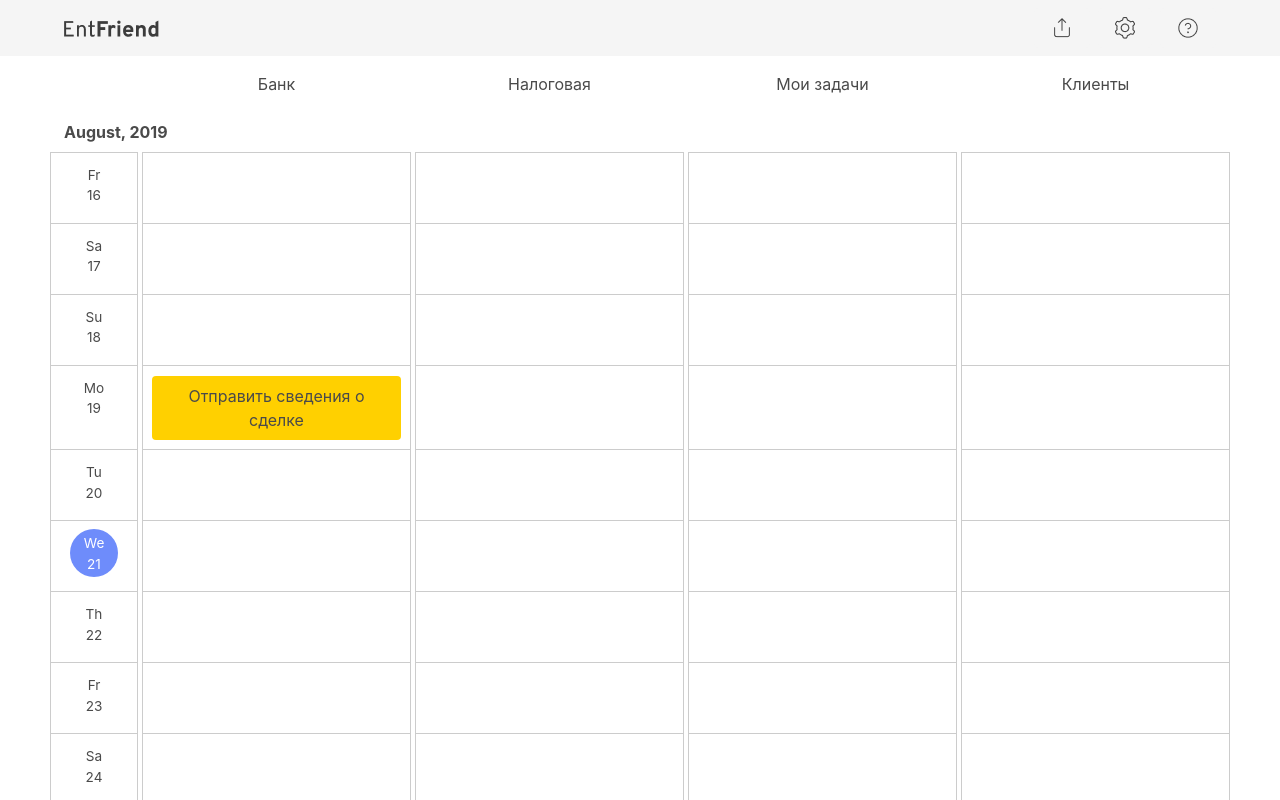
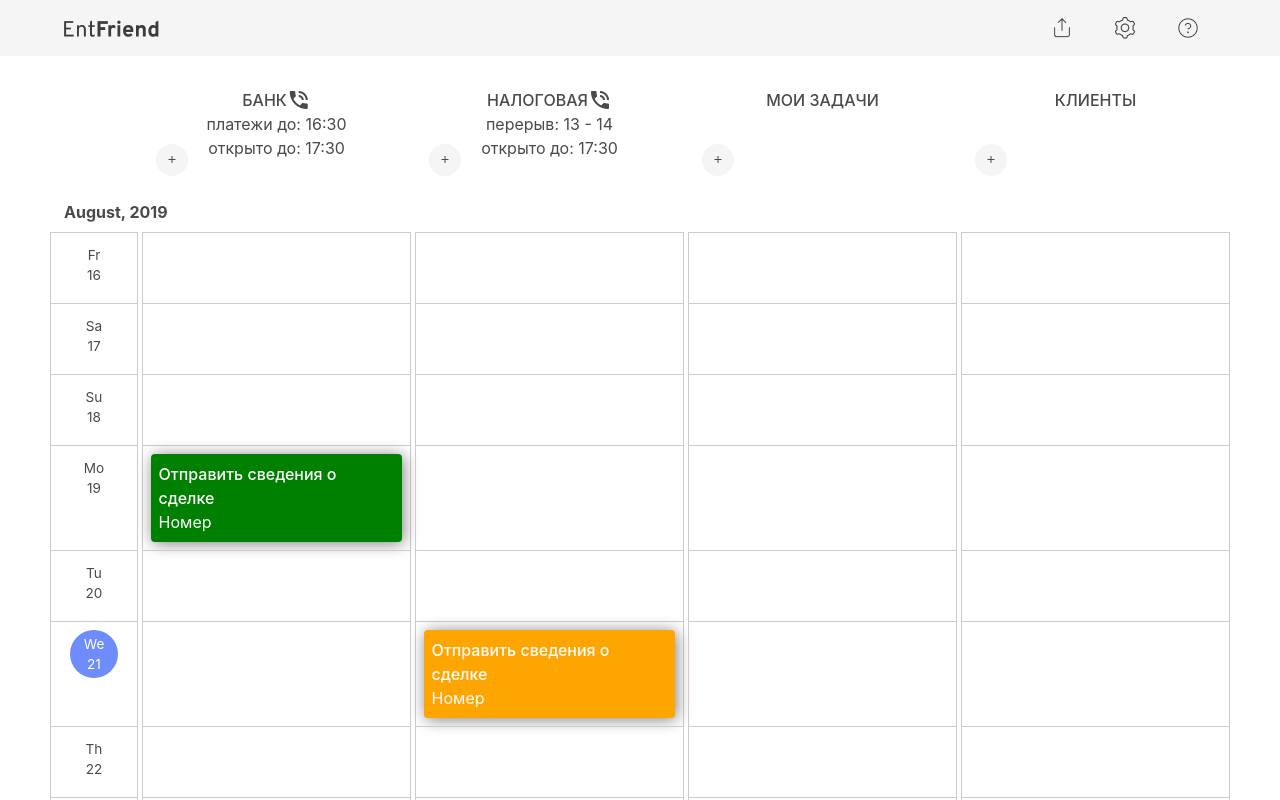
Before and after one commit to meylisday/vue-test, a Vue app: page /notifications in a window 1280 px wide. Shown: the top 800 px of the page. Built offline with nearby package versions, Linux system fonts and the light colour scheme.

Commit message:
add calendar-header

```diff
--- a/package.json
+++ b/package.json
@@ -13,6 +13,7 @@
     "build": "node build/build.js"
   },
   "dependencies": {
+    "@mdi/font": "^4.1.95",
     "buefy": "^0.8.2",
     "lodash-es": "^4.17.15",
     "moment": "^2.24.0",
--- /dev/null
+++ b/src/assets/calendar-custom-header.css
@@ -0,0 +1,16 @@
+.calendar-custom-header {
+  position: relative;
+  width: 100%;
+}
+.calendar-custom-header-add {
+  bottom: 0;
+  font-weight: bold;
+  left: 0;
+  width: 2rem;
+  height: 2rem;
+  position: absolute;
+}
+.calendar-custom-header-label {
+  display: inline-flex;
+  text-transform: uppercase;
+}
--- /dev/null
+++ b/src/components/calendar-custom-templates/event.vue
@@ -0,0 +1,39 @@
+<template>
+  <div class="calendar-event" :style="{ backgroundColor: color }">
+    <p class="calendar-event-label">{{event.label}}</p>
+    <p>{{event.number}}</p>
+  </div>
+</template>
+
+<script>
+
+export default {
+  name: "calendar-event",
+  props: {
+    event: {
+      required: true,
+      type: Object
+    },
+    color: {
+      required: false,
+      type: String,
+      default: "#6e8cfb",
+    }
+  }
+};
+</script>
+
+<style scoped>
+.calendar-event {
+  display: flex;
+  flex-direction: column;
+  text-align: start;
+  padding: 0.5rem;
+  border-radius: 0.25rem;
+  color: #fff;
+  box-shadow: 0.1rem 0.1rem 1rem grey;
+}
+.calendar-event-label {
+  font-weight: 500;
+}
+</style>>
--- /dev/null
+++ b/src/components/calendar-custom-templates/header-bank.vue
@@ -0,0 +1,37 @@
+<template>
+  <div class="calendar-custom-header">
+    <span class="calendar-custom-header-label">
+      {{data.label}}
+      <b-icon icon="phone-in-talk"></b-icon>
+    </span>
+    <p>
+      платежи до:
+      <span>16:30</span>
+    </p>
+    <p>
+      открыто до:
+      <span>17:30</span>
+    </p>
+    <b-button
+      class="calendar-custom-header-add"
+      type="is-light"
+      icon-left="plus"
+      size="is-small"
+      rounded
+    ></b-button>
+  </div>
+</template>
+
+<script>
+import "./styles.css";
+
+export default {
+  name: "calendar-header-bank",
+  props: {
+    data: {
+      required: true,
+      type: Object
+    }
+  }
+};
+</script>
--- /dev/null
+++ b/src/components/calendar-custom-templates/header-tasks.vue
@@ -0,0 +1,23 @@
+<template>
+  <div class="calendar-custom-header">
+    <span class="calendar-custom-header-label">
+      {{data.label}}
+    </span>
+    <div></div>
+    <b-button class="calendar-custom-header-add" type="is-light" icon-left="plus" size="is-small" rounded></b-button>
+  </div>
+</template>
+
+<script>
+import './styles.css'
+
+export default {
+  name: "calendar-header-tasks",
+  props: {
+    data: {
+      required: true,
+      type: Object
+    }
+  }
+};
+</script>
--- /dev/null
+++ b/src/components/calendar-custom-templates/header-taxes.vue
@@ -0,0 +1,31 @@
+<template>
+  <div class="calendar-custom-header">
+    <span class="calendar-custom-header-label">
+      {{data.label}}
+      <b-icon icon="phone-in-talk"></b-icon>
+    </span>
+    <p>перерыв: <span>13 - 14</span></p>
+    <p>открыто до: <span>17:30</span></p>
+    <b-button
+      class="calendar-custom-header-add"
+      type="is-light"
+      icon-left="plus"
+      size="is-small"
+      rounded
+    ></b-button>
+  </div>
+</template>
+
+<script>
+import './styles.css'
+
+export default {
+  name: "calendar-header-taxes",
+  props: {
+    data: {
+      required: true,
+      type: Object
+    },
+  }
+};
+</script>
--- /dev/null
+++ b/src/components/calendar-custom-templates/index.js
@@ -0,0 +1,4 @@
+export { default as CalendarEvent } from './event'
+export { default as CalendarHeaderBank } from './header-bank'
+export { default as CalendarHeaderTasks } from './header-tasks'
+export { default as CalendarHeaderTaxes } from './header-taxes'
--- /dev/null
+++ b/src/components/calendar-custom-templates/styles.css
@@ -0,0 +1,21 @@
+.calendar-custom-header {
+  flex-direction: column;
+  justify-content: center;
+  padding: 1rem;
+  position: relative;
+  width: 100%;
+}
+.calendar-custom-header-add {
+  bottom: 0;
+  font-weight: bold;
+  left: 0;
+  width: 2rem;
+  height: 2rem;
+  position: absolute;
+}
+.calendar-custom-header-label {
+  display: inline-flex;
+  text-transform: uppercase;
+  justify-content: center;
+  font-weight: 500;
+}
--- a/src/components/calendar.vue
+++ b/src/components/calendar.vue
@@ -22,15 +22,13 @@
             </span>
           </div>
           <div class="cell" v-for="{type} in headers" :key="type">
-            <div v-if="hasNotification(formated, type)" :style="{ width: '100%' }">
-              <slot
-                name="notification"
-                v-for="(event, index) in getEvents(formated, type)"
-                v-bind:event="event"
-              >
-                <span class="notification" :key="`${type}_${index}`">{{event.label}}</span>
-              </slot>
-            </div>
+            <ul v-if="hasNotification(formated, type)" :style="{ width: '100%' }">
+              <li v-for="(event, index) in getEvents(formated, type)" :key="index">
+                <slot name="event" v-bind:event="event">
+                  <span class="notification" :key="`${type}_${index}`">{{event.label}}</span>
+                </slot>
+              </li>
+            </ul>
           </div>
         </div>
       </li>
--- a/src/main.js
+++ b/src/main.js
@@ -3,6 +3,7 @@
 import Vue from 'vue'
 import Buefy from 'buefy'
 import 'buefy/dist/buefy.css'
+import '@mdi/font/css/materialdesignicons.min.css'
 import App from './App'
 import router from './router'
 
--- a/src/views/notifications.vue
+++ b/src/views/notifications.vue
@@ -1,5 +1,5 @@
 <template>
-  <div class="wrapper">
+  <div class="page-wrapper">
     <Calendar
       :notifications="notifications"
       :headers="headers"
@@ -8,7 +8,11 @@
     >
       <!-- Dynamic Header Template -->
       <template v-slot:header="{header}">
-        <component :is="header.as" :data="header"></component>
+        <component :is="header.displayAs" :data="header"></component>
+      </template>
+      <!-- Dynamic Notification Template -->
+      <template v-slot:event="{event}">
+        <calendar-event :event="event" :color="getColor(headers, event)"></calendar-event>
       </template>
     </Calendar>
   </div>
@@ -16,50 +20,72 @@
 
 <script>
 import Vue from "vue";
+import { get, find } from "lodash-es";
 import Calendar from "@/components/calendar";
-
-Vue.component("header-bank", {
-  props: ['data'],
-  template: "<h1>{{data.label}}</h1>",
-});
-
-Vue.component("header-task", {
-  props: ['data'],
-  template: "<h1>{{data.label}}</h1>"
-});
+import {
+  CalendarEvent,
+  CalendarHeaderBank,
+  CalendarHeaderTasks,
+  CalendarHeaderTaxes
+} from "@/components/calendar-custom-templates";
 
 export default {
   name: "notifications",
   components: {
-    Calendar
+    Calendar,
+    CalendarEvent,
+    CalendarHeaderBank,
+    CalendarHeaderTasks,
+    CalendarHeaderTaxes
   },
   methods: {
     loadMore: function(...params) {
       console.log(params);
-    }
+    },
+    getColor: (headers, { type }) => get(find(headers, { type }), 'color', '#ccc')
   },
   data() {
     return {
       locale: "ru",
       headers: [
-        { type: "bank", label: "Банк", as: 'header-bank', color: '' },
-        { type: "nfs", label: "Налоговая", as: 'header-bank', color: '' },
-        { type: "tasks", label: "Мои задачи", as: 'header-task', color: '' },
-        { type: "clients", label: "Клиенты", as: 'header-task', color: '' },
+        {
+          type: "bank",
+          label: "Банк",
+          displayAs: "calendar-header-bank",
+          color: "green"
+        },
+        {
+          type: "taxes",
+          label: "Налоговая",
+          displayAs: "calendar-header-taxes",
+          color: "orange"
+        },
+        {
+          type: "tasks",
+          label: "Мои задачи",
+          displayAs: "calendar-header-tasks",
+          color: "blue"
+        },
+        {
+          type: "clients",
+          label: "Клиенты",
+          displayAs: "calendar-header-tasks",
+          color: "red"
+        }
       ],
       notifications: [
         {
           date: "08/21/2019",
-          type: "nfc",
+          type: "taxes",
           label: "Отправить сведения о сделке",
-          description: "Номер",
+          number: "Номер",
           id: "1"
         },
         {
           date: "08/19/2019",
           type: "bank",
           label: "Отправить сведения о сделке",
-          description: "Номер",
+          number: "Номер",
           id: "2"
         }
       ]
@@ -68,7 +94,7 @@ export default {
 };
 </script>
 <style scoped>
-.wrapper {
+.page-wrapper {
   display: flex;
   height: -webkit-fill-available;
   padding: 0 3rem;
```
Also changed, not shown: 1 other file (tests, documents, lock files or other folders).
